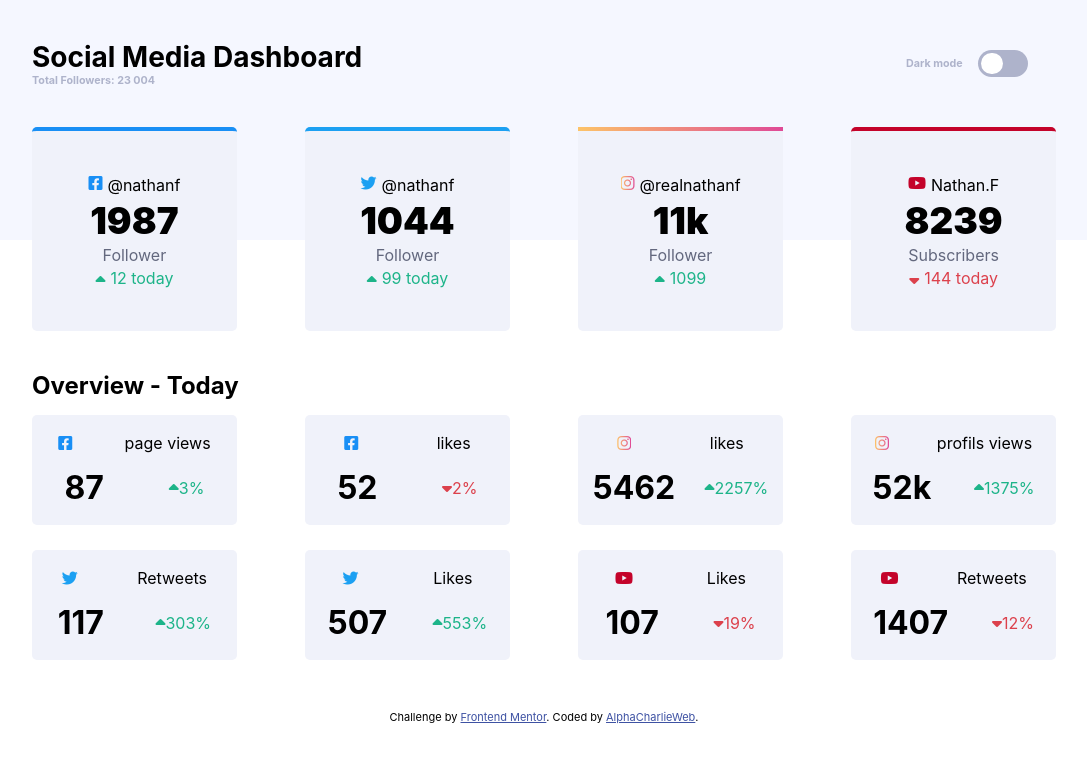
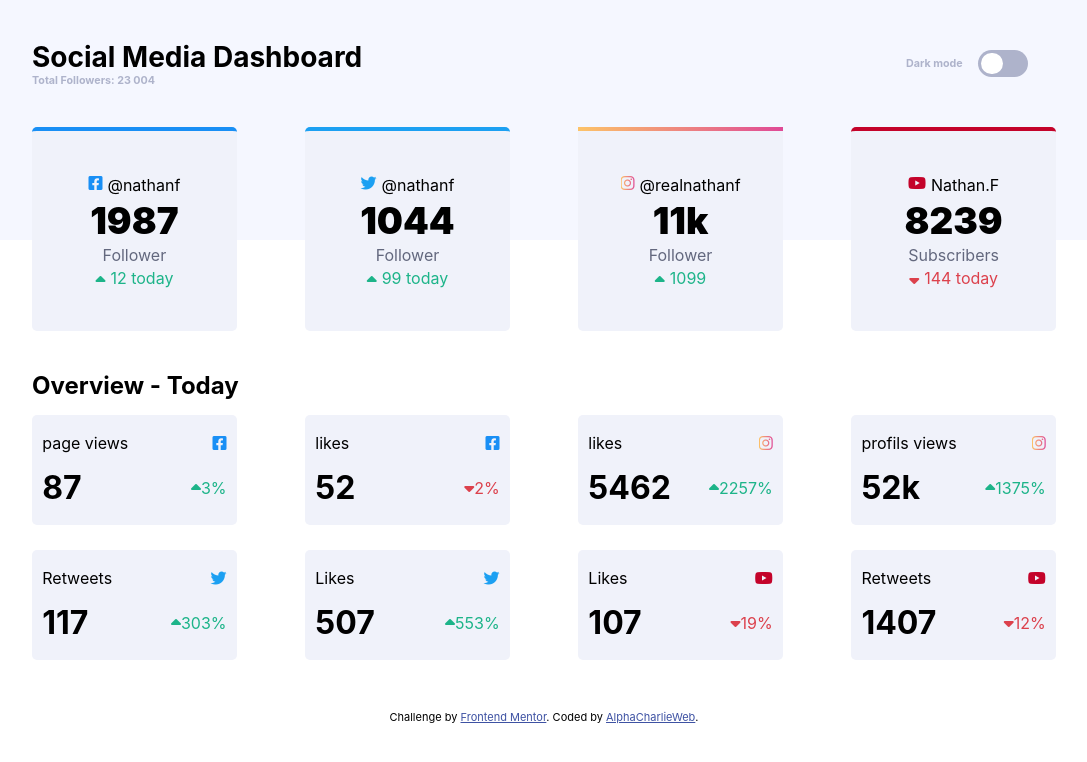
Before and after one commit to AlphaCharlieFoxtrot/social-media-dashboard-with-theme-switcher-master, a plain HTML site: page index.html in a window 1280 px wide. Shown: the whole page, without its empty margins (96-1183 px from the left). Drawn offline with Linux system fonts and the light colour scheme; a web font is replaced by a local one.

Commit message:
"finition"

```diff
--- a/index.html
+++ b/index.html
@@ -109,10 +109,10 @@
             <div class="cards">
               <article id="box" class="box facebook-views">
                 <div class="text">
+                  <p>page views</p>
                   <div class="social">
                     <i class="fa-brands fa-square-facebook"></i>
                   </div>
-                  <p>page views</p>
                 </div>
                 <div class="numbers">
                   <p class="global">87</p>
@@ -124,10 +124,10 @@
 
               <article id="box" class="box facebook-likes">
                 <div class="text">
+                  <p>likes</p>
                   <div class="social">
                     <i class="fa-brands fa-square-facebook"></i>
                   </div>
-                  <p>likes</p>
                 </div>
                 <div class="numbers">
                   <p class="global">52</p>
@@ -139,10 +139,10 @@
 
               <article id="box" class="box instagram-likes">
                 <div class="text">
+                  <p>likes</p>
                   <div class="social">
                     <i class="fa-brands fa-instagram"></i>
                   </div>
-                  <p>likes</p>
                 </div>
                 <div class="numbers">
                   <p class="global">5462</p>
@@ -154,10 +154,10 @@
 
               <article id="box" class="box instagram-views">
                 <div class="text">
+                  <p>profils views</p>
                   <div class="social">
                     <i class="fa-brands fa-instagram"></i>
                   </div>
-                  <p>profils views</p>
                 </div>
                 <div class="numbers">
                   <p class="global">52k</p>
@@ -171,10 +171,10 @@
             <div class="cards">
               <article id="box" class="box twitter-retweets">
                 <div class="text">
+                  <p>Retweets</p>
                   <div class="social">
                     <i class="fa-brands fa-twitter"></i>
                   </div>
-                  <p>Retweets</p>
                 </div>
                 <div id="box" class="numbers">
                   <p class="global">117</p>
@@ -186,10 +186,10 @@
 
               <article id="box" class="box twitter-likes">
                 <div class="text">
+                  <p>Likes</p>
                   <div class="social">
                     <i class="fa-brands fa-twitter"></i>
                   </div>
-                  <p>Likes</p>
                 </div>
                 <div id="box" class="numbers">
                   <p class="global">507</p>
@@ -201,10 +201,10 @@
 
               <article id="box" class="box youtube-likes">
                 <div class="text">
+                  <p>Likes</p>
                   <div class="social">
                     <i class="fa-brands fa-youtube"></i>
                   </div>
-                  <p>Likes</p>
                 </div>
                 <div id="box" class="numbers">
                   <p class="global">107</p>
@@ -216,10 +216,10 @@
 
               <article id="box" class="box youtube-views">
                 <div class="text">
+                  <p>Retweets</p>
                   <div class="social">
                     <i class="fa-brands fa-youtube"></i>
                   </div>
-                  <p>Retweets</p>
                 </div>
                 <div id="box" class="numbers">
                   <p class="global">1407</p>
--- a/sass/style.scss
+++ b/sass/style.scss
@@ -182,14 +182,14 @@ body{
                                     background-color: hsl(228, 28%, 20%);
                                 }
                                 .text{
-                                    width: 100%;
+                                    width: 90%;
                                     display: flex;
-                                    justify-content: space-around;
+                                    justify-content: space-between;
                                 }
                                 .numbers{
-                                    width: 100%;
+                                    width: 90%;
                                     display: flex;
-                                    justify-content: space-around;
+                                    justify-content: space-between;
                                     align-items: center;
                                     .global{
                                         font-weight: 700;
```
Also changed, not shown: sass/style.css, 1 other file.
